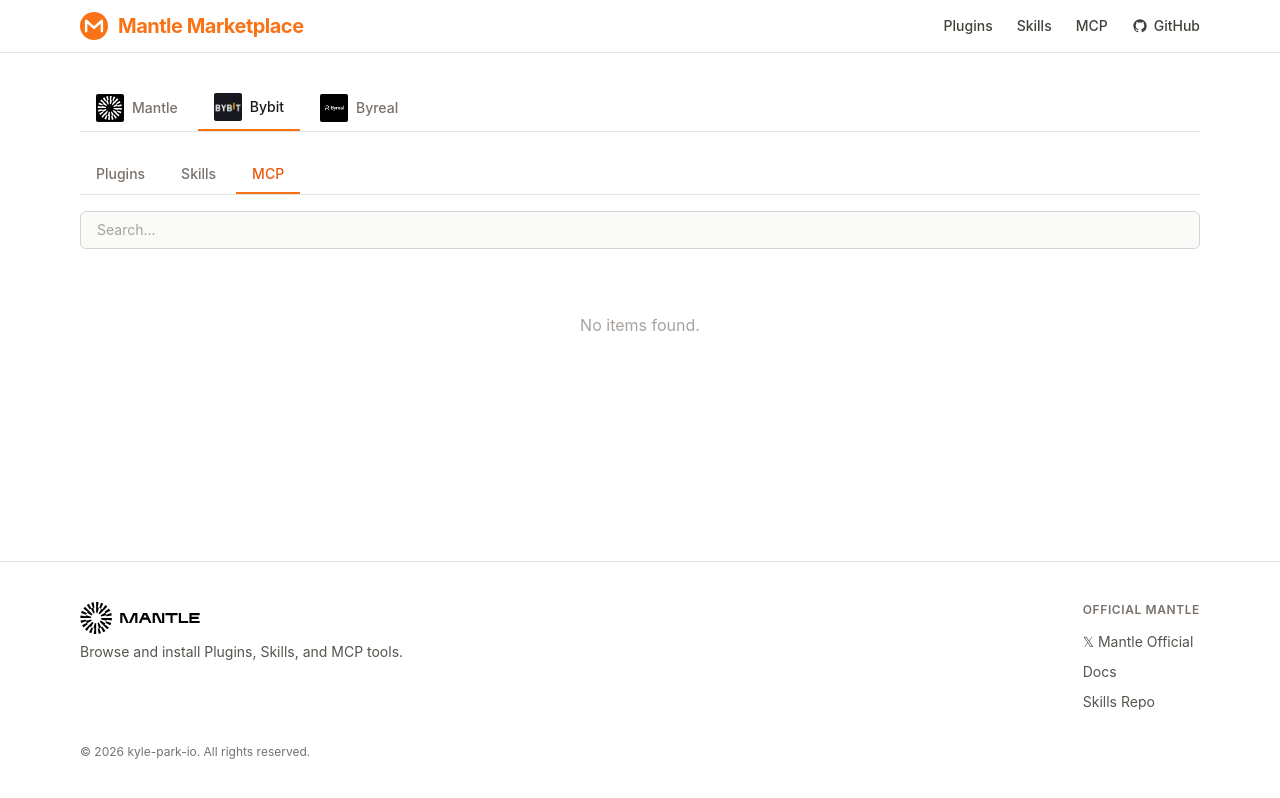
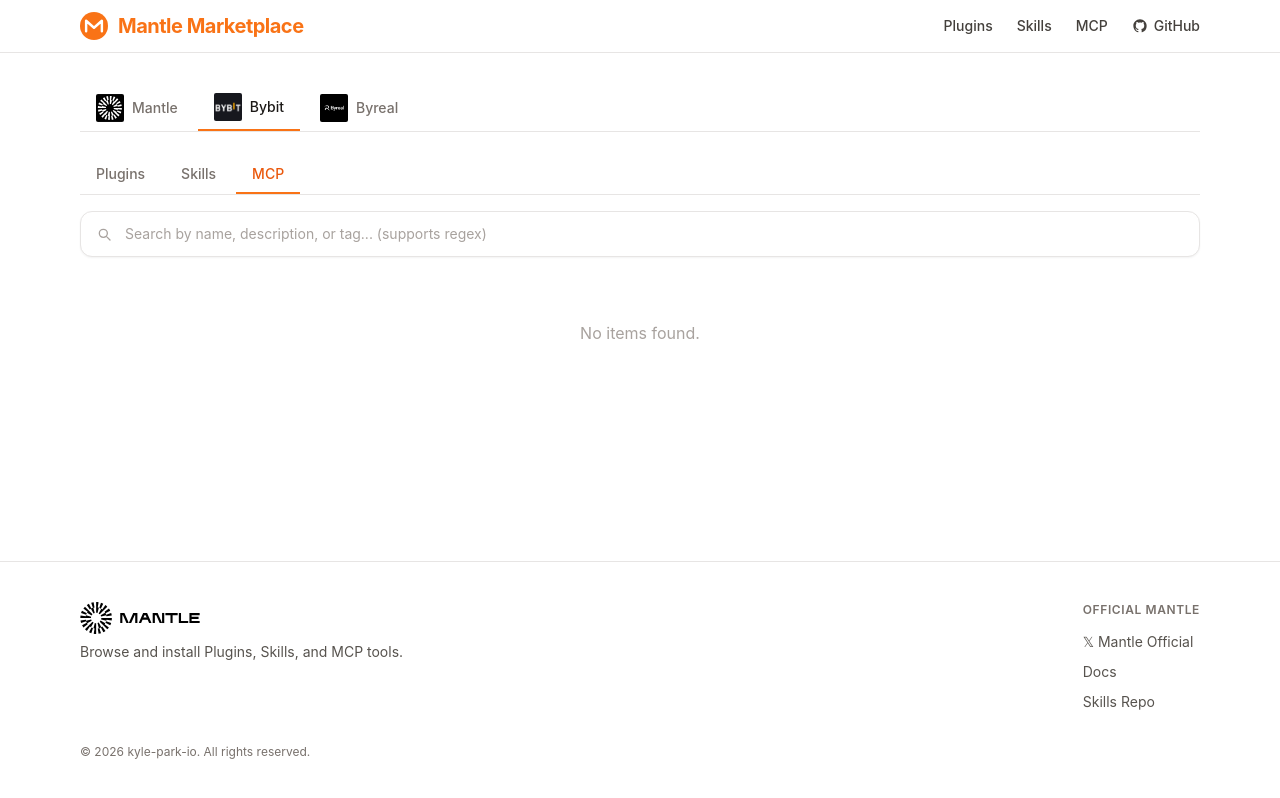
Before and after one commit to kyle-park-io/mantle-marketplace, a Next.js app: page /bybit/mcp in a window 1280 px wide. Built offline with nearby package versions, Linux system fonts and the light colour scheme; a web font is replaced by a local one.

Commit message:
feat(search): add regex-based search with larger search bar
Add client-side regex search filtering to category pages. Search matches
against name, description, and tags with graceful fallback for invalid
regex patterns. Also updated the API search route to use regex.

```diff
--- /dev/null
+++ b/src/app/[platform]/[category]/category-page-client.tsx
@@ -0,0 +1,67 @@
+'use client';
+
+import { useState, useCallback, useMemo } from 'react';
+import { ItemCard } from '@/components/item-card';
+import { CategoryTabs } from '@/components/category-tabs';
+import { SearchBar } from '@/components/search-bar';
+import { getItemsByPlatformAndCategory } from '@/lib/data';
+import { PLATFORMS, CATEGORIES } from '@/lib/constants';
+import type { Platform, Category } from '@/lib/types';
+import { notFound } from 'next/navigation';
+
+interface Props {
+  platform: string;
+  category: string;
+}
+
+export function CategoryPageClient({ platform, category }: Props) {
+  const [query, setQuery] = useState('');
+
+  if (!PLATFORMS.includes(platform as Platform)) notFound();
+  if (!CATEGORIES.includes(category as Category)) notFound();
+
+  const allItems = getItemsByPlatformAndCategory(
+    platform as Platform,
+    category as Category,
+  );
+
+  const filteredItems = useMemo(() => {
+    if (!query.trim()) return allItems;
+
+    let regex: RegExp;
+    try {
+      regex = new RegExp(query, 'i');
+    } catch {
+      regex = new RegExp(query.replace(/[.*+?^${}()|[\]\\]/g, '\\$&'), 'i');
+    }
+
+    return allItems.filter(
+      (item) =>
+        regex.test(item.name) ||
+        regex.test(item.description) ||
+        item.tags.some((tag) => regex.test(tag)),
+    );
+  }, [allItems, query]);
+
+  const handleSearch = useCallback((q: string) => setQuery(q), []);
+
+  return (
+    <div className="mt-6">
+      <CategoryTabs />
+      <div className="mt-4">
+        <SearchBar onSearch={handleSearch} />
+      </div>
+      {filteredItems.length === 0 ? (
+        <p className="mt-16 text-center text-stone-400">
+          {query ? `No results for "${query}"` : 'No items found.'}
+        </p>
+      ) : (
+        <div className="mt-6 grid grid-cols-1 gap-4 sm:grid-cols-2 lg:grid-cols-3">
+          {filteredItems.map((item) => (
+            <ItemCard key={item.slug} item={item} />
+          ))}
+        </div>
+      )}
+    </div>
+  );
+}
--- a/src/app/[platform]/[category]/page.tsx
+++ b/src/app/[platform]/[category]/page.tsx
@@ -1,10 +1,5 @@
-import { ItemCard } from '@/components/item-card';
-import { CategoryTabs } from '@/components/category-tabs';
-import { SearchBar } from '@/components/search-bar';
-import { getItemsByPlatformAndCategory } from '@/lib/data';
 import { PLATFORMS, CATEGORIES } from '@/lib/constants';
-import type { Platform, Category } from '@/lib/types';
-import { notFound } from 'next/navigation';
+import { CategoryPageClient } from './category-page-client';
 
 interface PageProps {
   params: Promise<{ platform: string; category: string }>;
@@ -18,30 +13,5 @@
 
 export default async function CategoryPage({ params }: PageProps) {
   const { platform, category } = await params;
-
-  if (!PLATFORMS.includes(platform as Platform)) notFound();
-  if (!CATEGORIES.includes(category as Category)) notFound();
-
-  const items = getItemsByPlatformAndCategory(
-    platform as Platform,
-    category as Category,
-  );
-
-  return (
-    <div className="mt-6">
-      <CategoryTabs />
-      <div className="mt-4">
-        <SearchBar />
-      </div>
-      {items.length === 0 ? (
-        <p className="mt-16 text-center text-stone-400">No items found.</p>
-      ) : (
-        <div className="mt-6 grid grid-cols-1 gap-4 sm:grid-cols-2 lg:grid-cols-3">
-          {items.map((item) => (
-            <ItemCard key={item.slug} item={item} />
-          ))}
-        </div>
-      )}
-    </div>
-  );
+  return <CategoryPageClient platform={platform} category={category} />;
 }
--- a/src/app/api/search/route.ts
+++ b/src/app/api/search/route.ts
@@ -19,11 +19,17 @@
   }
 
   if (q) {
+    let regex: RegExp;
+    try {
+      regex = new RegExp(q, 'i');
+    } catch {
+      regex = new RegExp(q.replace(/[.*+?^${}()|[\]\\]/g, '\\$&'), 'i');
+    }
     items = items.filter(
       (item) =>
-        item.name.toLowerCase().includes(q) ||
-        item.description.toLowerCase().includes(q) ||
-        item.tags.some((tag) => tag.toLowerCase().includes(q)),
+        regex.test(item.name) ||
+        regex.test(item.description) ||
+        item.tags.some((tag) => regex.test(tag)),
     );
   }
 
--- a/src/components/search-bar.tsx
+++ b/src/components/search-bar.tsx
@@ -1,33 +1,48 @@
 'use client';
 
-import { useRouter, useSearchParams, useParams } from 'next/navigation';
 import { useCallback, useRef } from 'react';
 
-export function SearchBar() {
-  const router = useRouter();
-  const searchParams = useSearchParams();
-  const params = useParams<{ platform: string; category: string }>();
+interface SearchBarProps {
+  onSearch: (query: string) => void;
+  defaultValue?: string;
+}
+
+export function SearchBar({ onSearch, defaultValue = '' }: SearchBarProps) {
   const timerRef = useRef<ReturnType<typeof setTimeout> | null>(null);
 
-  const handleSearch = useCallback(
+  const handleChange = useCallback(
     (e: React.ChangeEvent<HTMLInputElement>) => {
       const q = e.target.value;
       if (timerRef.current) clearTimeout(timerRef.current);
       timerRef.current = setTimeout(() => {
-        const url = `/${params.platform}/${params.category}${q ? `?q=${encodeURIComponent(q)}` : ''}`;
-        router.replace(url);
-      }, 300);
+        onSearch(q);
+      }, 200);
     },
-    [router, params],
+    [onSearch],
   );
 
   return (
-    <input
-      type="search"
-      placeholder="Search..."
-      defaultValue={searchParams.get('q') ?? ''}
-      onChange={handleSearch}
-      className="w-full rounded-md border border-stone-300 bg-stone-50 px-4 py-2 text-sm text-stone-900 placeholder-stone-400 focus:border-orange-500 focus:outline-none"
-    />
+    <div className="relative">
+      <svg
+        className="absolute left-4 top-1/2 h-4 w-4 -translate-y-1/2 text-stone-400"
+        fill="none"
+        viewBox="0 0 24 24"
+        stroke="currentColor"
+        strokeWidth={2}
+      >
+        <path
+          strokeLinecap="round"
+          strokeLinejoin="round"
+          d="M21 21l-4.35-4.35M17 11A6 6 0 1 1 5 11a6 6 0 0 1 12 0z"
+        />
+      </svg>
+      <input
+        type="search"
+        placeholder="Search by name, description, or tag... (supports regex)"
+        defaultValue={defaultValue}
+        onChange={handleChange}
+        className="w-full rounded-xl border border-stone-200 bg-white py-3 pl-11 pr-4 text-sm text-stone-900 placeholder-stone-400 shadow-sm focus:border-orange-400 focus:outline-none focus:ring-2 focus:ring-orange-100"
+      />
+    </div>
   );
 }
```
